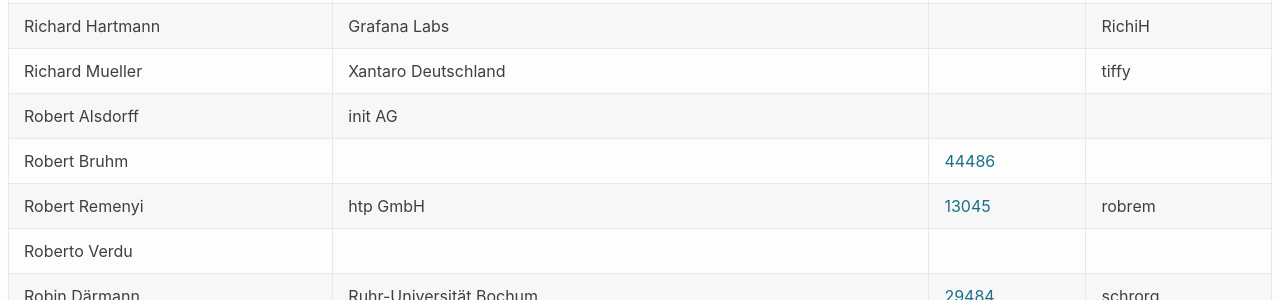
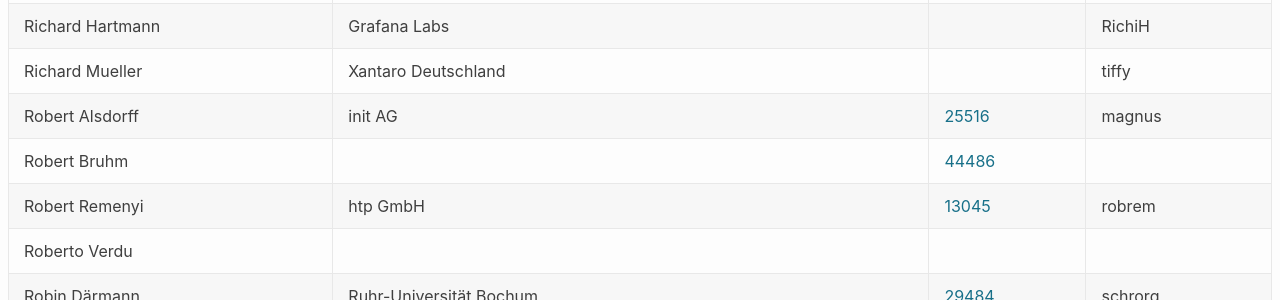
Before and after one commit to denog/pretix-attendeelist, a Jekyll site: the page built from denog15/index.md, in a window 1280 px wide and 900 px high, scrolled down 15454 px. Shown: the part 154-454 px from the top of the window. Built offline with Jekyll 4.4.1, drawn with Linux system fonts in a browser that asks for light colours.

Commit message:
Latest data: Mon Nov 13 10:48:17 UTC 2023

```diff
--- a/_data/attendees_denog15_onsite.json
+++ b/_data/attendees_denog15_onsite.json
@@ -2072,8 +2072,8 @@
   {
     "name": "Robert Alsdorff",
     "company": "init AG",
-    "irc": null,
-    "asn": null
+    "irc": "magnus",
+    "asn": "25516"
   },
   {
     "name": "Robert Bruhm",
```
